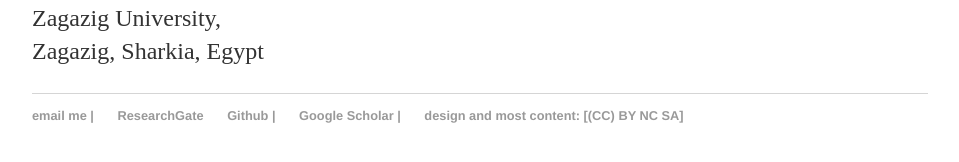
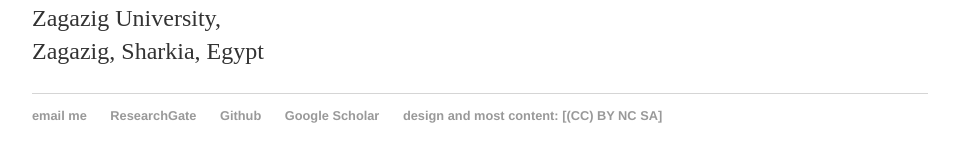
Before and after one commit to mnourgwad/mnourgwad.github.io, a Jekyll site: the page built from index.html, in a window 1280 px wide. Shown: the part 483-645 px from the top of the page, without its empty margins (160-1119 px from the left). Built offline with Jekyll 4.4.1, drawn with Linux system fonts in a browser that asks for light colours.

Commit message:
footer again

```diff
--- a/_layouts/default.html
+++ b/_layouts/default.html
@@ -26,10 +26,10 @@
 
   <footer>
    <ul>
-   <li><a href="mailto:mnahmed@eng.zu.edu.eg">email me |</a></li>
+   <li><a href="mailto:mnahmed@eng.zu.edu.eg">email me</a></li>
    <li><a href="https://www.researchgate.net/profile/Mohammed_Nour_Abdelgwad_Ahmed">ResearchGate</a></li>
-   <li><a href="https://github.com/mnourgwad">Github |</a></li>
-   <li><a href="https://scholar.google.de/citations?user=hcl9vXUAAAAJ&hl=en">Google Scholar |</a></li>
+   <li><a href="https://github.com/mnourgwad">Github</a></li>
+   <li><a href="https://scholar.google.de/citations?user=hcl9vXUAAAAJ&hl=en">Google Scholar</a></li>
    <li><a href="./site.html" title="License">design and most content: [(CC) BY NC SA]</a></li>
    </ul>
   </footer>
```
